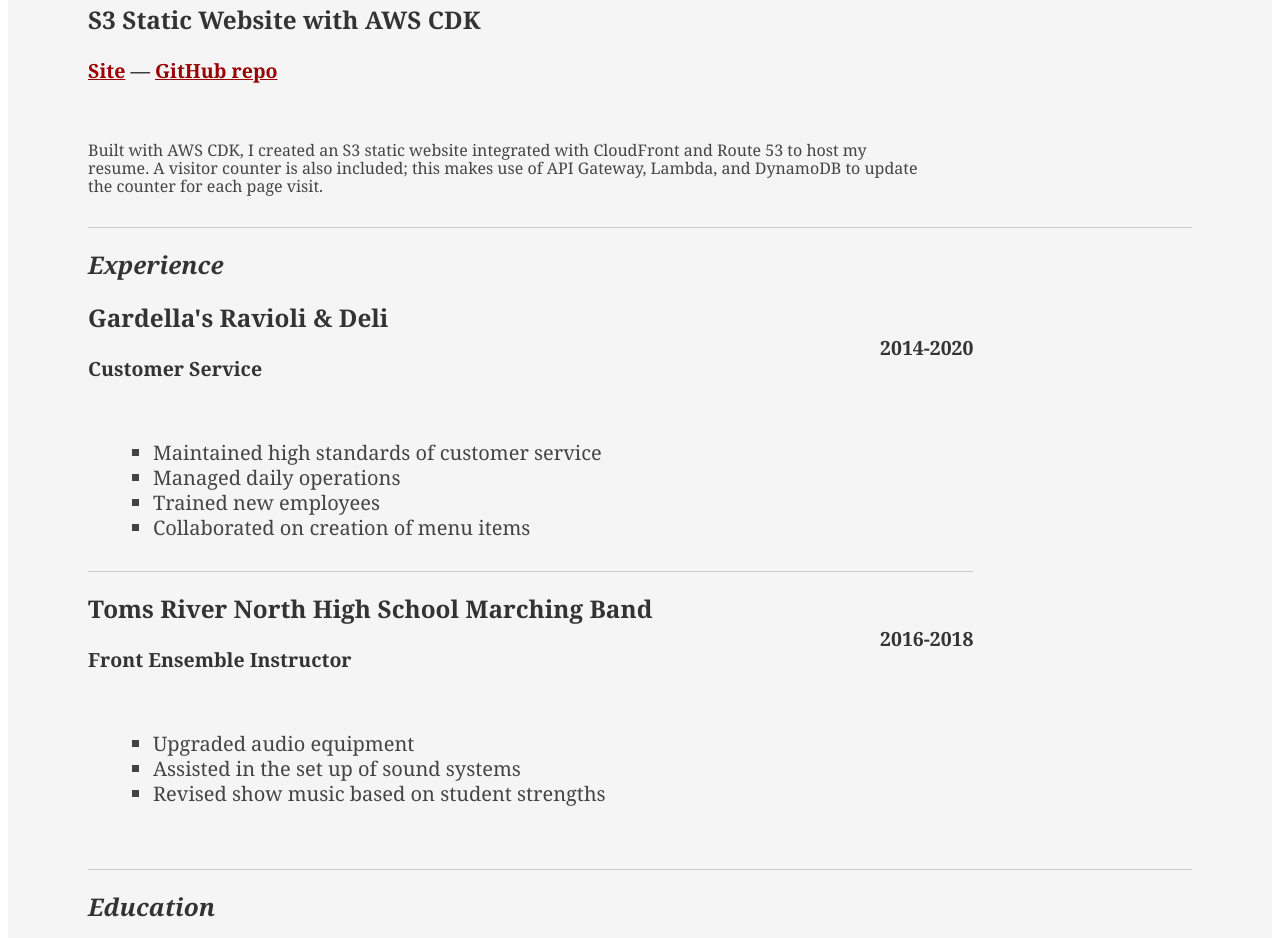
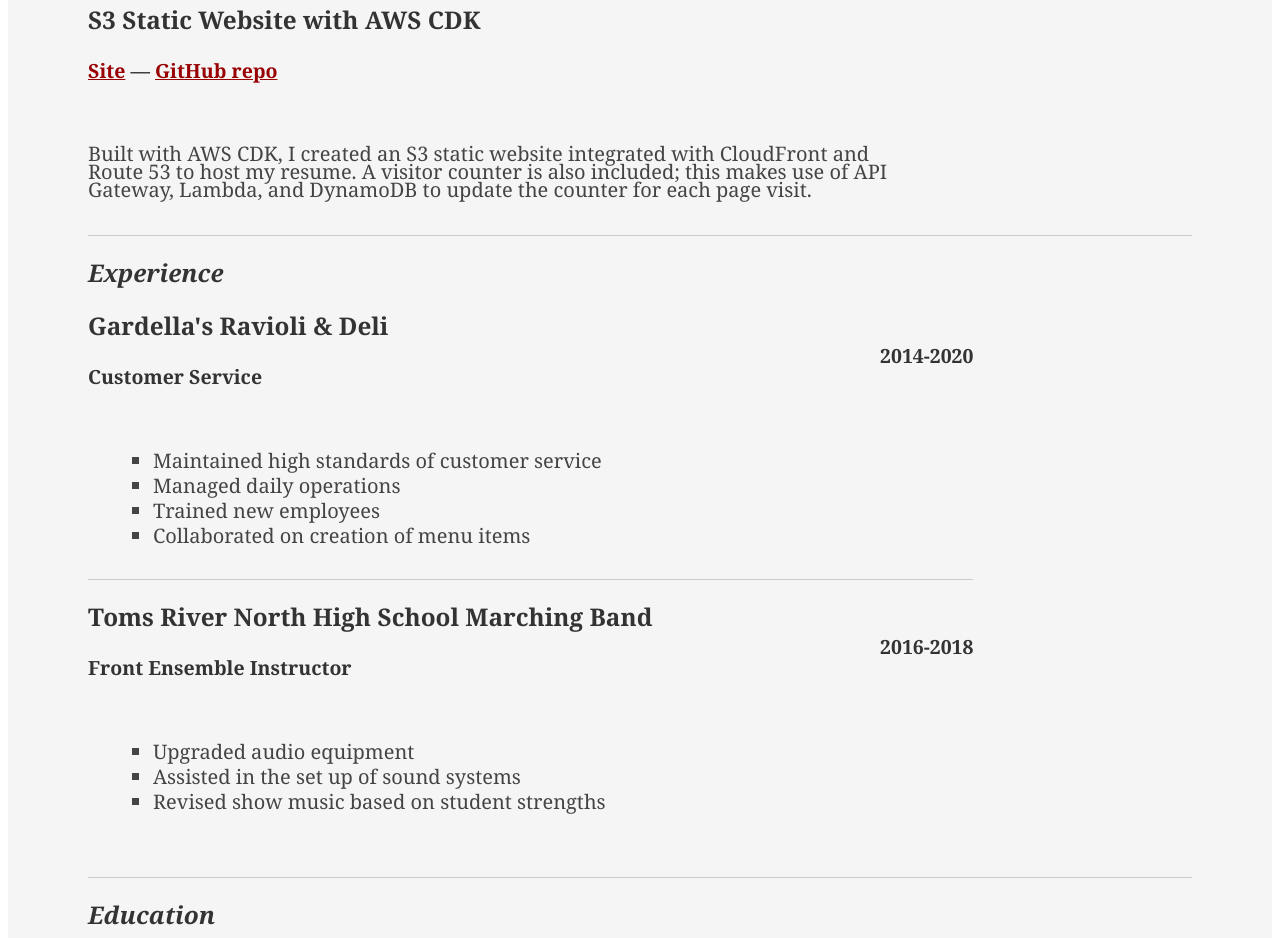
Before and after one commit to timothy-williams/twilliams-resume, a website: page assets/index.html in a window 1280 px wide. Shown: the part 1102-2040 px from the top of the page. Drawn offline with Linux system fonts and the light colour scheme; no server answers; a small style sheet from the web is missing.

Commit message:
Increased font size of project description

```diff
--- a/assets/index.html
+++ b/assets/index.html
@@ -107,7 +107,7 @@
 										<a href="https://github.com/timothy-williams/twilliams-resume">GitHub repo</a>
 									</h3>
 									<br />
-									<p>
+									<p style="font-size: 125%">
 										Built with AWS CDK, I created an S3 static website
 										integrated with CloudFront and Route 53 to host my resume.
 										A visitor counter is also included; this makes use of API
```
